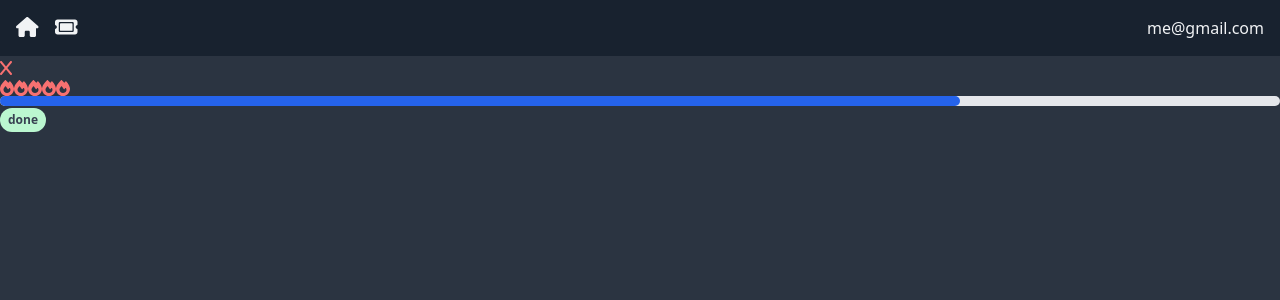
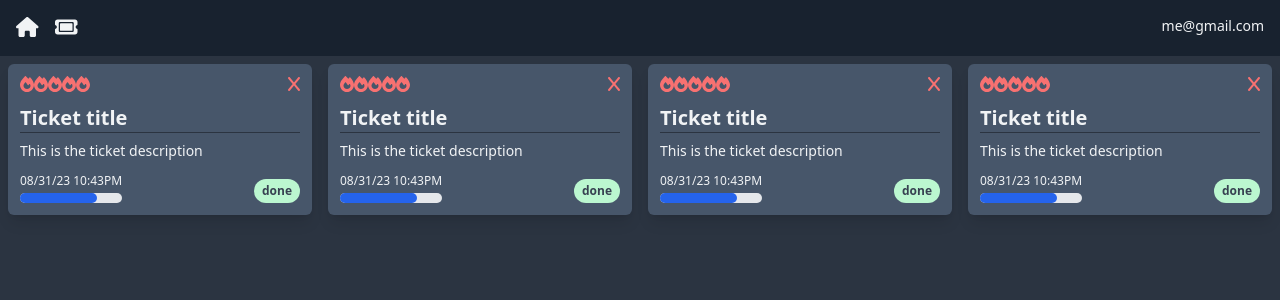
Before and after one commit to manitapaudel/hand-me-tickets, a Next.js app: page / in a window 1280 px wide. Shown: the top 300 px of the page. Built offline with nearby package versions, Linux system fonts and the light colour scheme.

Commit message:
Style the ticket card, add style layers for the heading and paragraph tags

```diff
--- a/src/app/(components)/TicketCard/index.tsx
+++ b/src/app/(components)/TicketCard/index.tsx
@@ -9,11 +9,24 @@
 
 const TicketCard = (props: Props) => {
   return (
-    <div>
-      <DeleteBlock />
-      <PriorityDisplay />
-      <ProgressDisplay />
-      <StatusDisplay />
+    <div className="flex flex-col bg-card hover:bg-card-hover rounded-md shadow-lg p-3 m-2">
+      <div className="flex justify-between mb-3">
+        <PriorityDisplay />
+        <DeleteBlock />
+      </div>
+      <h4>Ticket title</h4>
+      <hr className="h-px border-0 bg-page mb-2" />
+      <p className="whitespace-pre-wrap">This is the ticket description</p>
+      <div className="flex-grow"></div>
+      <div className="flex mt-2 ">
+        <div className="flex flex-col">
+          <p className="text-xs my-1">08/31/23 10:43PM</p>
+          <ProgressDisplay />
+        </div>
+        <div className="ml-auto flex items-end">
+          <StatusDisplay />
+        </div>
+      </div>
     </div>
   );
 };
--- a/src/app/globals.css
+++ b/src/app/globals.css
@@ -1,6 +1,30 @@
 @tailwind base;
 @tailwind components;
 @tailwind utilities;
+
+@layer base {
+  h1,
+  h2,
+  h3,
+  h4 {
+    @apply font-bold;
+  }
+  h1 {
+    @apply text-4xl;
+  }
+  h2 {
+    @apply text-3xl;
+  }
+  h3 {
+    @apply text-2xl;
+  }
+  h4 {
+    @apply text-xl;
+  }
+  p {
+    @apply text-sm text-default-text;
+  }
+}
 
 @layer components {
   .icon {
--- a/src/app/page.tsx
+++ b/src/app/page.tsx
@@ -6,7 +6,12 @@
 const Dashboard = (props: Props) => {
   return (
     <div>
-      <TicketCard />
+      <div className="lg:grid grid-cols-2 xl:grid-cols-4">
+        <TicketCard />
+        <TicketCard />
+        <TicketCard />
+        <TicketCard />
+      </div>
     </div>
   );
 };
```
